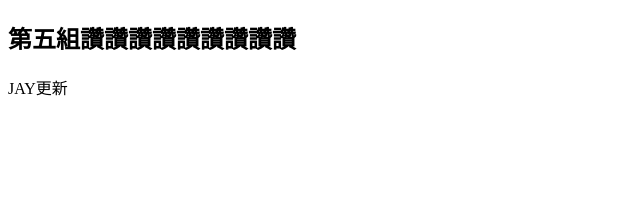
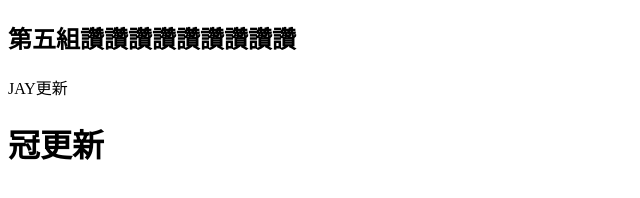
Before and after one commit to RRrush37/5th_for_fun, a plain HTML site: page index.html in a window 1280 px wide. Shown: the whole page, without its empty margins (0-640 px from the left). Drawn offline with Linux system fonts and the light colour scheme.

Commit message:
no message

```diff
--- a/index.html
+++ b/index.html
@@ -9,5 +9,6 @@
   <body>
     <h2>第五組讚讚讚讚讚讚讚讚讚</h2>
     <p>JAY更新</p>
+    <h1>冠更新</h1>
   </body>
 </html>
```
